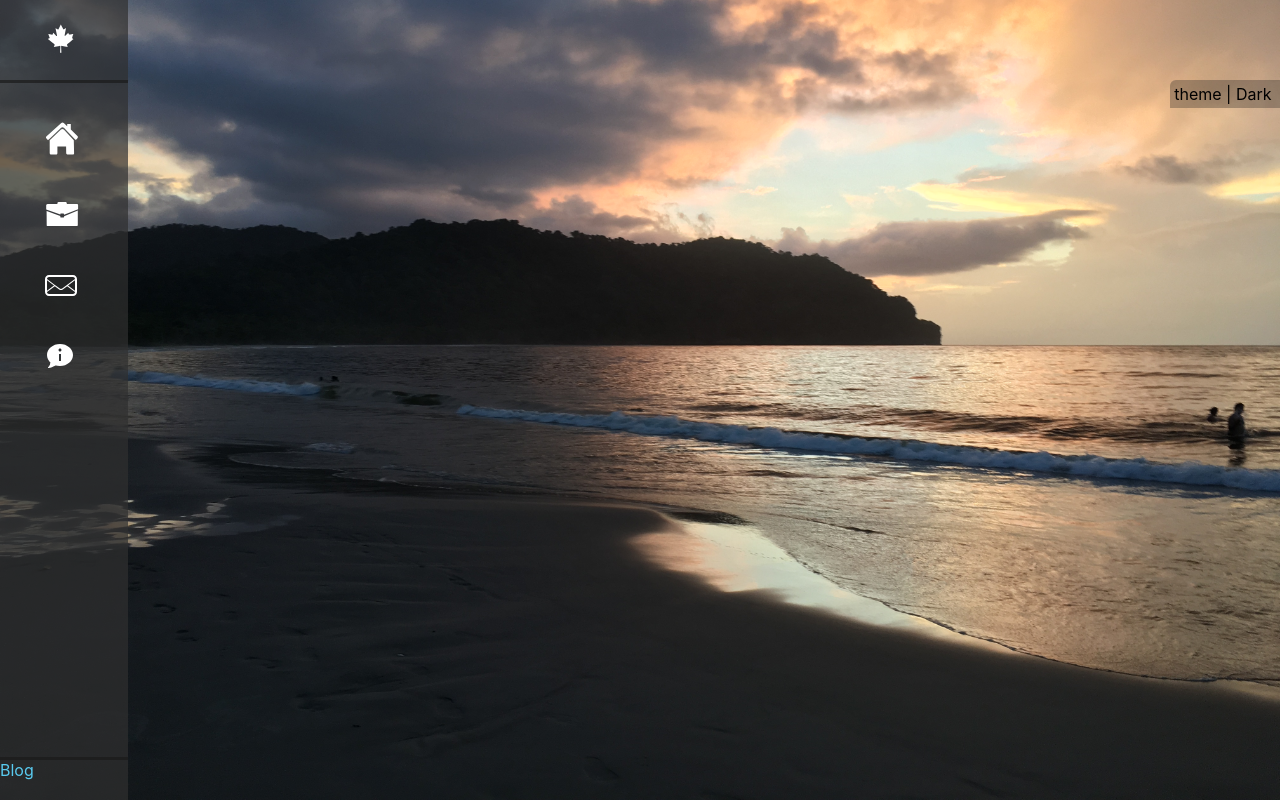
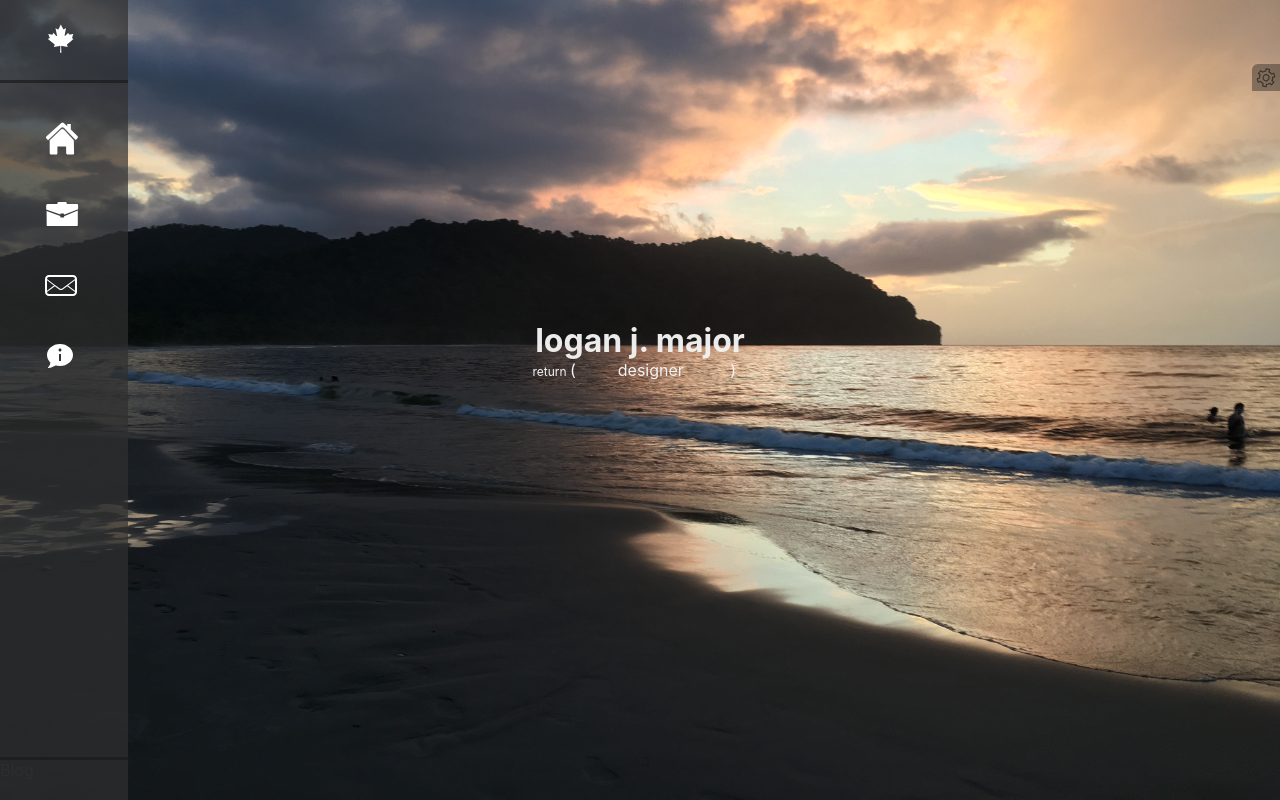
Before and after one commit to logan858/react-portfolio, a React (Create React App) app: page / in a window 1280 px wide. Built offline with nearby package versions, Linux system fonts and the light colour scheme.

Commit message:
updated side menu, fixed framer-motion

```diff
--- a/src/components/HomeComp/HomeComp.css
+++ b/src/components/HomeComp/HomeComp.css
@@ -1,18 +1,58 @@
 .home-container {
-    display: flex;
-    justify-content: center;
-    align-items: center;
     height: 90%;
+    display: grid;
+    grid-template: 1fr 1fr / 1fr;
+    justify-items: center;
   }
-
 .home-content {
     color: rgb(243, 243, 243);
-    font-size: 36px;
+    font-size: 32px;
     font-weight: bold;
+    grid-row: 1 / 2;
+    align-self:flex-end;
+    user-select: none;
+    -webkit-user-select: none;
+    -khtml-user-select: none;
+    -moz-user-select: none;
+    -ms-user-select: none;
+}
+.home-content:hover {
+    color: rgb(131, 131, 131);
 }
 .home-subcontent {
-    text-align: center;
     color: rgb(243, 243, 243);
     font-size: 16px;
     font-weight: normal;
+    grid-column: 1 / 2;
+    grid-row: 2 / 3;
+    display: grid;
+    grid-template: 1fr / 1fr 2fr 150px 2fr;
+    user-select: none;
+    -webkit-user-select: none;
+    -khtml-user-select: none;
+    -moz-user-select: none;
+    -ms-user-select: none;
 }
+span:hover {
+    color: rgb(131, 131, 131);
+}
+.return-content {
+    grid-row: 1 / 2;
+    grid-column: 2 / 3;
+    text-align: right;
+    font-size: 12px;
+}
+.return-content::after {
+    content: "(";
+    font-size: 16px;
+}
+.return-title-content {
+    text-align: center;
+    grid-row: 1 / 2;
+    grid-column: 3 / 4;
+}
+.return-close-content {
+    grid-row: 1 / 2;
+    grid-column: 4 / 5;
+    text-align: left;
+}
--- a/src/components/HomeComp/HomeComp.jsx
+++ b/src/components/HomeComp/HomeComp.jsx
@@ -5,14 +5,17 @@ import { motion, AnimatePresence } from 'framer-motion';
 export default function HomeComp() {
     const [showTitle, setShowTitle] = useState(true)
     const [displayTitle, setDisplayTitle] = useState({newTitle: 'developer'})
-    const titles = ["developer", "designer", "engineer", "coder"]
+    const [count, setCount] = useState(1);
+
+    const titles = ["software developer", "designer", "software engineer", "fullstack"]
 
     useEffect(() => {
         const interval = setInterval(() => {
             let newTitle = titles[Math.floor(Math.random()*titles.length)]
             setDisplayTitle({newTitle})
+            setCount(prevCount => prevCount + 1)
             setShowTitle(true)
-        }, 3000)
+        }, 2500)
         return () => clearInterval(interval);
     })
 
@@ -20,58 +23,32 @@ export default function HomeComp() {
         setShowTitle(false)
     }, 2000)
 
-    // const randTitle = () => {
-    //     return titles[Math.floor(Math.random()*titles.length)];
-    // }
-
-    // const list = {
-    //     visible: {
-    //       opacity: 1,
-    //       transition: {
-    //         staggerChildren: 0.3
-    //       }
-    //     },
-    //     hidden: {
-    //       opacity: 0,
-    //     }
-    //   };
-    //   const item = {
-    //     visible: { opacity: 1, y: 0 },
-    //     hidden: { opacity: 0, y: 50 },
-    //   };
-
     return (
         <div className ="home-container">
-            <motion.div tansition={{repeat:Infinity, repeatType: "reverse",}} className="home-content">
-                logan major
+            <motion.div
+                className="home-content"
+                animate={{ opacity: [null, 0.5, 1]}}
+                transition={{ duration: 5, time: [0, 0.5, 1], repeat: Infinity}}
+            >
+                logan j. major
+            </motion.div>
 
-            {/* <AnimatePresence>
-            {titles.map((item, index) => (
-             showTitle &&
-                <motion.div
-                    className="home-subcontent"
-                    initial={{opacity: 0}}
-                    animate={{opacity: 1, transition: {duration: 2}}}
-                    exit={{opacity: 0, transition: {duration: 2}}}
-                    key={index}
-                >     */}
+            <motion.div className="home-subcontent">
+                <span className="return-content">return  </span>
                 <AnimatePresence>
                     {showTitle &&
-                    <motion.div
-                        className="home-subcontent"
-                        initial={{opacity: 0, y: 50}}
-                        animate={{opacity: 1, y: 0}}
-                        exit={{opacity: 0, y: -50}}
-                    >
-                        {displayTitle.newTitle}
-                    </motion.div>
+                        <motion.span
+                            className="return-title-content"
+                            key={count}
+                            initial={{opacity: 0}}
+                            animate={{opacity: 1}}
+                            exit={{opacity: 0}}
+                        >
+                            {displayTitle.newTitle}
+                        </motion.span>
                     }
                 </AnimatePresence>
-
-                {/* </motion.div> */}
-{/*
-            ))}
-            </AnimatePresence> */}
+                <span className="return-close-content">&nbsp;)</span>
             </motion.div>
         </div>
     )
--- a/src/components/MenuList/MenuList.css
+++ b/src/components/MenuList/MenuList.css
@@ -5,7 +5,6 @@
     width: 10%;
     height: 100%;
     background-color: rgba(47, 47, 47, 0.7);
-    color: #59CAEF;
     overflow: hidden;
     transition: 0.7s;
 }
@@ -13,9 +12,7 @@
   display: flex;
   width: 38px;
   margin: 30% auto;
-  /* border: black dotted 1px; */
   justify-content: center;
-
 }
 .menu-list-svg {
   cursor: pointer;
@@ -23,7 +20,6 @@
   fill: white;
   transition: 0.7s;
 }
-.menu-list-svg:hover {
-  fill: rgba(27, 27, 27, 0.7);
-  margin-left: 10%;
+.focused {
+  fill: red;
 }
--- a/src/components/ThemeButton/ThemeButton.css
+++ b/src/components/ThemeButton/ThemeButton.css
@@ -1,10 +1,16 @@
 #theme {
     position: absolute;
     right: 0;
-    top: 10%;
-    background-color: rgba(27, 27, 27, 0.3);
+    top: 8%;
+    background-color: rgba(27, 27, 27, 0.4);
     padding: 4px;
     border-top-left-radius: 6px;
     transition: 0.7s;
     cursor: pointer;
-  }
+    display: flex;
+}
+#theme svg {
+  fill: rgba(27, 27, 27, 0.7);
+  width: 20px;
+  height: 19px;
+}
--- a/src/components/ThemeButton/ThemeButton.jsx
+++ b/src/components/ThemeButton/ThemeButton.jsx
@@ -1,31 +1,50 @@
-import React from 'react';
 import './ThemeButton.css';
+import { motion } from "framer-motion";
 
-class ThemeButton extends React.Component {
-    handleTheme = () => {
-        if(this.props.theme === "Dark") {
-            this.props.setTheme({theme: "Light"})
-            this.props.setColor({color: "rgba(255, 255, 255,0.3)"})
-            this.props.setAccentColor({accentColor: "rgba(47, 47, 47, 0.7)"})
+export default function ThemeButton(props) {
+    const handleTheme = () => {
+        if(props.theme === "Dark") {
+            props.setTheme({theme: "Light"})
+            props.setColor({color: "rgba(255, 255, 255, 0.4)"})
+            props.setAccentColor({accentColor: "rgba(47, 47, 47, 0.9)"})
         } else {
-            this.props.setTheme({theme: "Dark"})
-        }
-      }
-    render() {
-        if(this.props.theme === "Dark") {
-            return (
-                <div>
-                    <div onClick={() => this.handleTheme()} id="theme">theme | {this.props.theme}&nbsp;</div>
-                </div>
-            )
-        } else {
-            return (
-                <div>
-                    <div onClick={() => this.handleTheme()} id="theme" style={{backgroundColor: this.props.color}}>theme | {this.props.theme}&nbsp;</div>
-                </div>
-            )
+            props.setTheme({theme: "Dark"})
+            props.setColor({color: "rgba(47, 47, 47, 0.4)"})
+            props.setAccentColor({accentColor: "rgba(255, 255, 255, 0.4)"})
         }
     }
+
+    return (
+        <div>
+            <div onClick={() => handleTheme()} id="theme" style={{backgroundColor: props.color}}>
+
+                <motion.svg
+                    initial={{ rotate: 0 }}
+                    animate={{rotate: 360}}
+                    transition={{
+                        ease: "linear",
+                        duration: 2,
+                        repeat: Infinity,
+                    }}
+                >
+                    <path d="M10.7,19.3c-0.3,0-0.5-0.2-0.6-0.4l-0.5-1.9c-0.9-0.1-1.8-0.3-2.6-0.7l-1.4,1.4c-0.2,0.2-0.6,0.2-0.8,0
+                        l-2.5-2.5c-0.2-0.2-0.2-0.6,0-0.8l1.4-1.4c-0.2-0.4-0.4-0.8-0.5-1.3C3.1,11.2,3,10.7,3,10.3L1.1,9.8c-0.2,0-0.3-0.1-0.4-0.3
+                        C0.6,9.4,0.6,9.2,0.7,9.1l0.9-3.4c0-0.2,0.1-0.3,0.3-0.4C2,5.3,2.1,5.2,2.3,5.3l1.9,0.5C4.7,5,5.3,4.4,6.1,3.9L5.6,2
+                        C5.5,1.6,5.7,1.3,6,1.2l3.4-0.9c0.3-0.1,0.6,0.1,0.7,0.4l0.5,1.9c0.9,0.1,1.8,0.3,2.6,0.7L14.6,2c0.2-0.2,0.6-0.2,0.8,0l2.5,2.5
+                        c0.2,0.2,0.2,0.6,0,0.8l-1.4,1.4c0.2,0.4,0.4,0.8,0.5,1.3c0.1,0.4,0.2,0.9,0.2,1.3l1.9,0.5c0.3,0.1,0.5,0.4,0.4,0.7l-0.9,3.4
+                        c0,0.2-0.1,0.3-0.3,0.4c-0.1,0.1-0.3,0.1-0.4,0.1L16,13.8c-0.5,0.8-1.2,1.4-1.9,1.9l0.5,1.9c0.1,0.3-0.1,0.6-0.4,0.7l-3.4,0.9
+                        C10.8,19.3,10.7,19.3,10.7,19.3z M6.9,14.9c0.1,0,0.2,0,0.3,0.1c0.9,0.5,1.9,0.8,2.9,0.8c0.3,0,0.5,0.2,0.6,0.4l0.5,1.8l2.2-0.6
+                        l-0.5-1.8c-0.1-0.3,0-0.5,0.3-0.7c0.9-0.5,1.6-1.2,2.1-2.1c0.1-0.2,0.4-0.3,0.7-0.3l1.8,0.5l0.6-2.2l-1.8-0.5
+                        c-0.3-0.1-0.4-0.3-0.4-0.6c0-0.5-0.1-1-0.2-1.5l0,0c-0.1-0.5-0.3-1-0.6-1.4c-0.1-0.2-0.1-0.5,0.1-0.7l1.3-1.3l-1.6-1.6l-1.3,1.3
+                        c-0.2,0.2-0.5,0.2-0.7,0.1c-0.9-0.5-1.9-0.8-2.9-0.8c-0.3,0-0.5-0.2-0.6-0.4L9.2,1.6L6.9,2.2L7.3,4c0.1,0.3,0,0.5-0.3,0.7
+                        C6.2,5.2,5.5,5.9,5,6.8C4.8,7,4.6,7.1,4.3,7L2.5,6.6L1.9,8.8l1.8,0.5c0.3,0.1,0.4,0.3,0.4,0.6c0,0.5,0.1,1,0.2,1.5
+                        c0.1,0.5,0.3,1,0.6,1.4C5,13,5,13.3,4.8,13.5l-1.3,1.3l1.6,1.6l1.3-1.3C6.6,15,6.7,14.9,6.9,14.9z M10.1,13.4
+                        c-0.6,0-1.2-0.2-1.8-0.5c-0.8-0.5-1.4-1.3-1.7-2.2S6.5,8.8,7,8c0.5-0.8,1.3-1.4,2.2-1.7c1.9-0.5,3.9,0.6,4.5,2.6
+                        c0.3,0.9,0.1,1.9-0.4,2.8c-0.5,0.8-1.3,1.4-2.2,1.7l0,0C10.7,13.4,10.4,13.4,10.1,13.4z M10.9,12.7L10.9,12.7L10.9,12.7z M10.1,7.3
+                        c-0.2,0-0.4,0-0.6,0.1C8.8,7.6,8.3,8,8,8.5s-0.4,1.2-0.3,1.9c0.2,0.6,0.6,1.2,1.2,1.5s1.2,0.4,1.9,0.3l0,0c0.6-0.2,1.2-0.6,1.5-1.2
+                        s0.4-1.2,0.3-1.9C12.2,8,11.2,7.3,10.1,7.3z"/>
+                </motion.svg>
+            </div>
+        </div>
+    )
 }
-
-export default ThemeButton;
--- a/src/index.css
+++ b/src/index.css
@@ -13,7 +13,7 @@
 
 html, body {
   margin: 0;
-  font-family: -apple-system, BlinkMacSystemFont, 'TecnicoFino', 'WaukeganLDO', 'AssistantRegular', 'Ubuntu', 'Segoe UI', 'Roboto', 'Oxygen',
+  font-family: -apple-system, BlinkMacSystemFont, 'WaukeganLDO', 'TecnicoFino', 'AssistantRegular', 'Ubuntu', 'Segoe UI', 'Roboto', 'Oxygen',
      'Cantarell', 'Fira Sans', 'Droid Sans', 'Helvetica Neue',
     sans-serif;
   -webkit-font-smoothing: antialiased;
@@ -26,5 +26,5 @@ code {
     monospace;
 }
 a {
-  color: #59CAEF;
+  color: rgba(47, 47, 47, 0.9);
 }
--- a/src/pages/App/App.jsx
+++ b/src/pages/App/App.jsx
@@ -40,7 +40,6 @@ class App extends Component {
           accentColor={this.state.accentColor}
           user={this.state.user}
         />
-
         <ThemeButton
           setTheme={theme=>{this.setState(theme)}}
           setColor={color=>{this.setState(color)}}
@@ -48,7 +47,6 @@ class App extends Component {
           theme={this.state.theme}
           color={this.state.color}
         />
-
       </main>
     )
   }
--- a/src/pages/MainPage/MainPage.jsx
+++ b/src/pages/MainPage/MainPage.jsx
@@ -24,10 +24,8 @@ class Main extends React.Component {
             color={this.props.color}
             accentColor={this.props.accentColor}
         />
+
         <Switch>
-          <Route path='/home' render={(props) => (
-               <HomeComp {...props}/>
-          )}/>
           <Route path='/portfolio' render={(props) => (
               <PortfolioPage
                 portfolio={this.props.portfolio}
@@ -85,6 +83,9 @@ class Main extends React.Component {
                 {...props}
               />
           )}/>
+          <Route path={['/home', '/']} render={(props) => (
+               <HomeComp {...props}/>
+          )}/>
           <Redirect to="/"/>
         </Switch>
       </div>
```
Also changed, not shown: src/components/MenuList/MenuList.jsx (+64 -11 lines), src/components/NavIcon/NavIcon.jsx (+7 -13 lines), src/components/ThemeButton/ThemeIcon/settingsbutton.svg (added).
